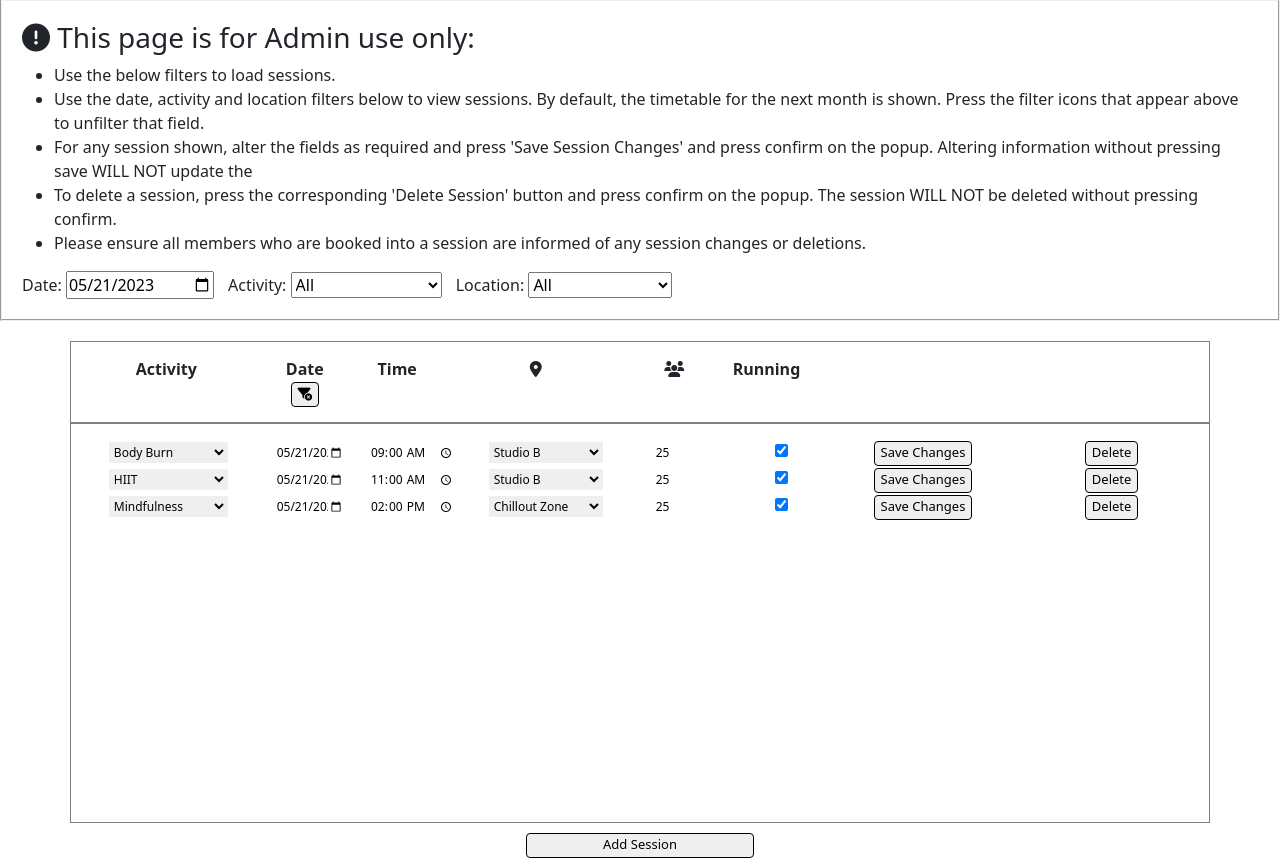
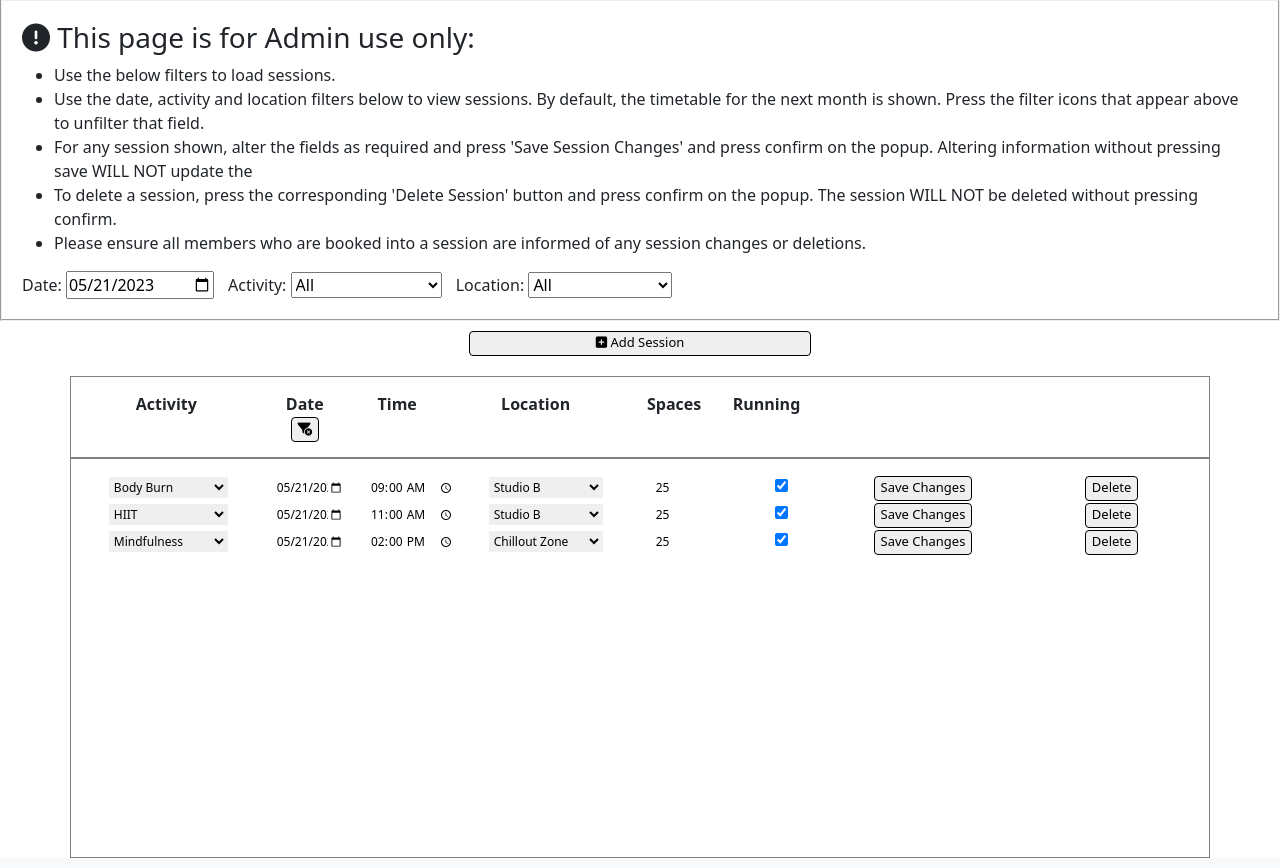
Before and after one commit to AlexSmall96/Project-4, a Django app: page /admin.html in a window 1280 px wide. Shown: the part 101-969 px from the top of the page. Run offline with Django 3.2, Linux system fonts and the light colour scheme; data comes from the database, SQL or seed files in the repository; some libraries are stand-ins or nearby versions.

Commit message:
"Edit margins and widths for <576px screens"

```diff
--- a/classbooking_app/static/classbooking_app/css/style.css
+++ b/classbooking_app/static/classbooking_app/css/style.css
@@ -215,7 +215,7 @@ border-width: 2px;
 }
 
 #add-btn-section{
-    width:20%;
+    width:30%;
     margin:auto;
 }
 
@@ -232,6 +232,7 @@ border-width: 2px;
     }
     #admin-headers{
         font-size: small;
+        margin-top: 0px;
     }
     #admin-instructions{
         font-size:small;
@@ -240,4 +241,24 @@ border-width: 2px;
         margin-right:5px;
         width:20%;
     }
+    .session-box{
+        width:100%;
+    }
 }
+
+@media (max-wdith:320px){
+    #admin-instructions input, #admin-instructions select{
+        margin-right:1px;
+        width:10%;
+    }
+    #admin-headers{
+        font-size: xx-small;
+    }
+    #admin-instructions{
+        font-size:xx-small;
+    }
+
+    .session-box{
+        font-size:xx-small;
+    }
+}
--- a/classbooking_app/templates/classbooking_app/admin.html
+++ b/classbooking_app/templates/classbooking_app/admin.html
@@ -43,10 +43,18 @@
         {% endfor %}
     </select>
   </div>
+  <div class="container vertical-margin">
+    <div id="add-btn-section" class="row">
+      <button class="admin-btn" type="button" id="add-session">
+          <i class="fa-solid fa-square-plus"></i>
+          Add Session
+      </button>
+    </div>
+  </div>
     <div id="admin-headers" class="container session-box">
       <div class="row">
         <div id="session-headers" class="row">
-          <div class="col-xl-2 col-3">Activity
+          <div class="col-xl-2 col-2">Activity
               {%if activity_filter != "All" %}
               <button type="button" id="act-filter-icon" class="filter-icon admin-btn"><i class="fa-solid fa-filter-circle-xmark"></i></button>
               {% else %}
@@ -61,14 +69,14 @@
               {% endif %}
           </div>
           <div class="col-xl-1 col-1">Time</div>
-          <div class="col-xl-2 col-2"><i class="fa-solid fa-location-dot"></i>
+          <div class="col-xl-2 col-2">Location
               {%if location_filter != "All" %}
               <button type="button" id="loc-filter-icon" class="filter-icon admin-btn"><i class="fa-solid fa-filter-circle-xmark"></i></button>
               {% else %}
               <button type="button" id="loc-filter-icon" class="filter-icon admin-btn invisible"><i class="fa-solid fa-filter-circle-xmark"></i></button>
               {% endif %}
           </div>
-          <div class="col-xl-1 col-1"><i class="fa-solid fa-users"></i></div>
+          <div class="col-xl-1 col-2">Spaces</div>
           <div class="col-xl-1 col-1">Running</div>
           <div class="col-xl-1 col-1"></div>
           <div class="col-xl-1 col-1"></div>
@@ -78,7 +86,7 @@
     <div id="session-cont" class="container session-box">
         {% for session in sessions %}
         <div class="row">
-            <div class="col-xl-2 col-3">
+            <div class="col-xl-2 col-2">
                 <select id="{{ session.id }}-activity" name="{{ session.id }}-activity">
                     {% for activity in activities %}
                     {% if activity == session.activity %}
@@ -106,7 +114,7 @@
                     {% endfor %}
                 </select>
             </div>
-            <div class="col-xl-1 col-1">
+            <div class="col-xl-1 col-2">
                 <input type="number" id="{{ session.id }}-spaces" name="{{ session.id }}-spaces" value="{{ session.spaces }}" min="0" max="25" step="1">
             </div>
             <div class="col-xl-1 col-1">
@@ -158,18 +166,7 @@
   </div>
         {% endfor %}
 </div>
-<div class="container vertical-margin">
-  <div id="add-btn-section" class="row">
-    <button class="admin-btn" type="button" id="add-session">
-      <p class="action-icon">
-        <i class="fa-solid fa-square-plus"></i>
-      </p>
-      <p class="action-txt">
-        Add Session
-      </p>
-    </button>
-  </div>
-</div>
+
 
 
 </form>
```
